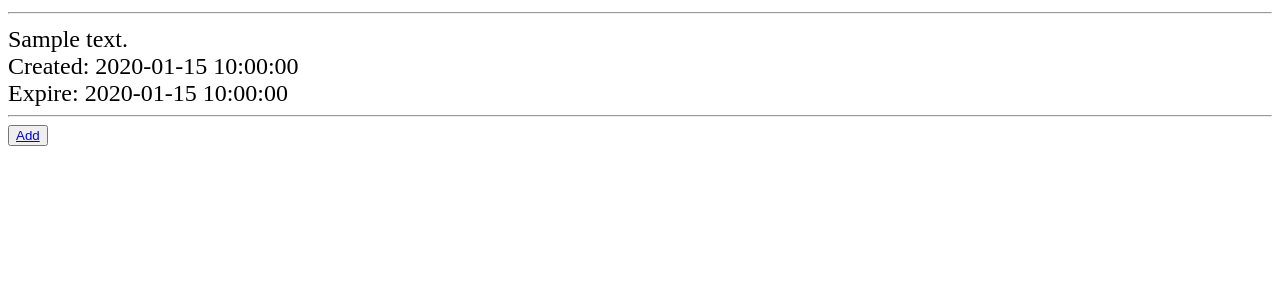
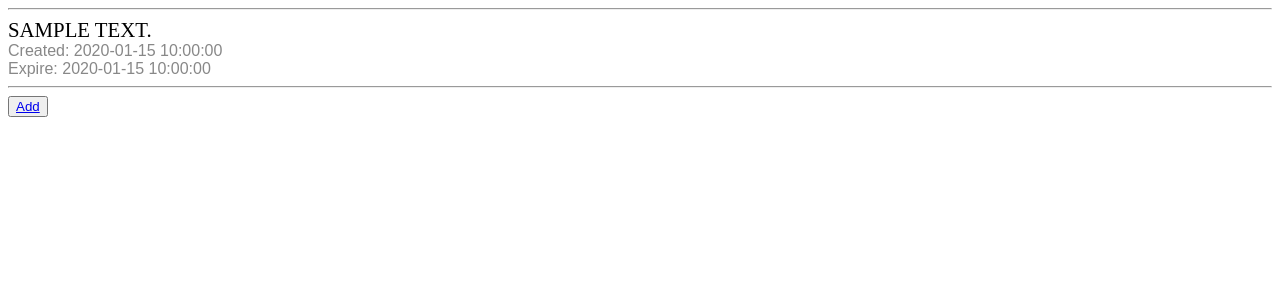
Before and after one commit to rarerare/PriorityPlanner, a Flask app: page / in a window 1280 px wide. Shown: the top 300 px of the page. Run offline with Flask 2, Linux system fonts and the light colour scheme; tables that the repository leaves empty or names only in its code hold one stand-in row (values such as "Sample post").

Commit message:
update css and form

```diff
--- a/static/addRule.html
+++ b/static/addRule.html
@@ -16,9 +16,11 @@
         </textarea>
 
         <br>
+        <br>
         Exp. Date: <input type="text" id="datepicker" name="exp_date">
         <br>
-        Hour:<input type="number" name="exp_hr" value="0">
+        Hour:<input type="number" name="exp_hr" value="0" min="0" max="23">
+        <br>
         <br>
         <button type="submit">
             submit
--- a/static/css/style.css
+++ b/static/css/style.css
@@ -1,3 +1,11 @@
 .rule-div{
-	font-size: 1.5em;
+
 }
+.date-span{
+	color: #888888;
+	font-family: Sans-serif;
+}
+.rule-descrip{
+	font-size: 1.3em;
+	text-transform: uppercase;
+}
--- a/templates/rule.html
+++ b/templates/rule.html
@@ -14,10 +14,14 @@
     {% for rule in rules%}
     <div class="rule-div">
         <hr>
+        <span class="rule-descrip">
         {{rule.descrip}}<br>
-        Created: {{rule.create_date}}
-        <br>
-        Expire: {{rule.exp_time}}
+        </span>
+        <span class="date-span">
+            Created: {{rule.create_date}}
+            <br>
+            Expire: {{rule.exp_time}}
+        </span>
     </div>
     {% endfor %}
 
```
